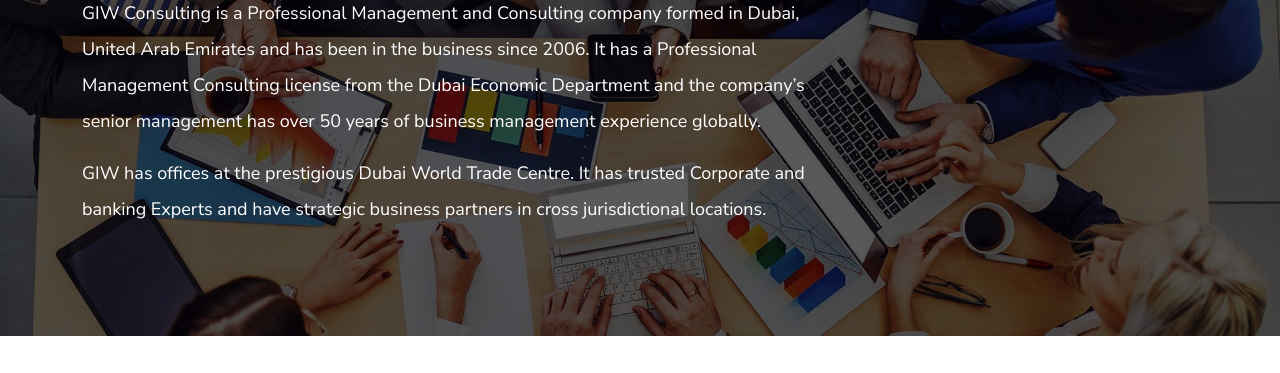
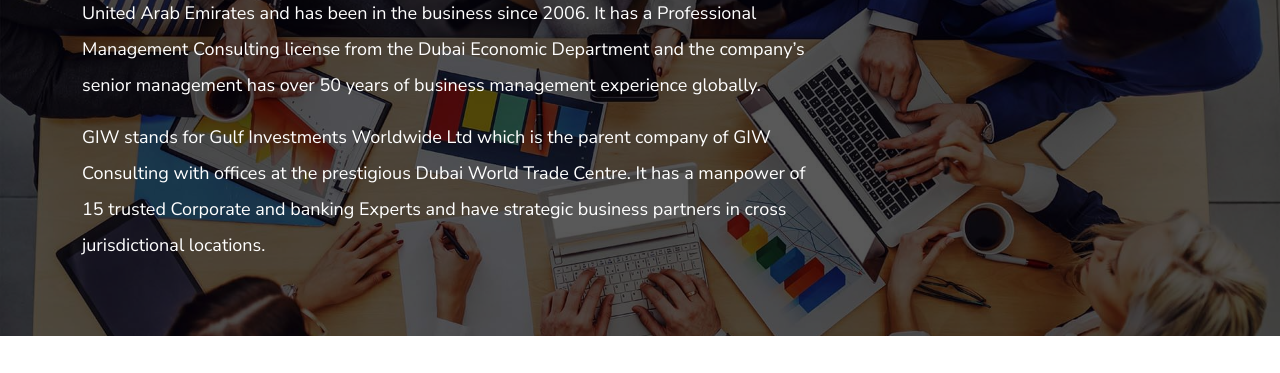
Before and after one commit to chantillyllc/giw, a website: page dist/index.html in a window 1280 px wide. Shown: the part 285-658 px from the top of the page. Drawn offline with nearby package versions, Linux system fonts and the light colour scheme.

Commit message:
Update the description

```diff
--- a/dist/index.html
+++ b/dist/index.html
@@ -70,7 +70,7 @@
                     <p>
                         GIW Consulting is a Professional Management and Consulting company formed in Dubai, United Arab Emirates and has been in the business since 2006. It has a Professional Management Consulting license from the Dubai Economic Department and the company’s senior management has over 50 years of business management experience globally.
                     </p>
-                    <p>GIW has offices at the prestigious Dubai World Trade Centre. It has trusted Corporate and banking Experts and have strategic business partners in cross jurisdictional locations. </p>
+                    <p>GIW stands for Gulf Investments Worldwide Ltd which is the parent company of GIW Consulting with offices at the prestigious Dubai World Trade Centre. It has a manpower of 15 trusted Corporate and banking Experts and have strategic business partners in cross jurisdictional locations.</p>
                 </div>
             </div>
         </div>
```
